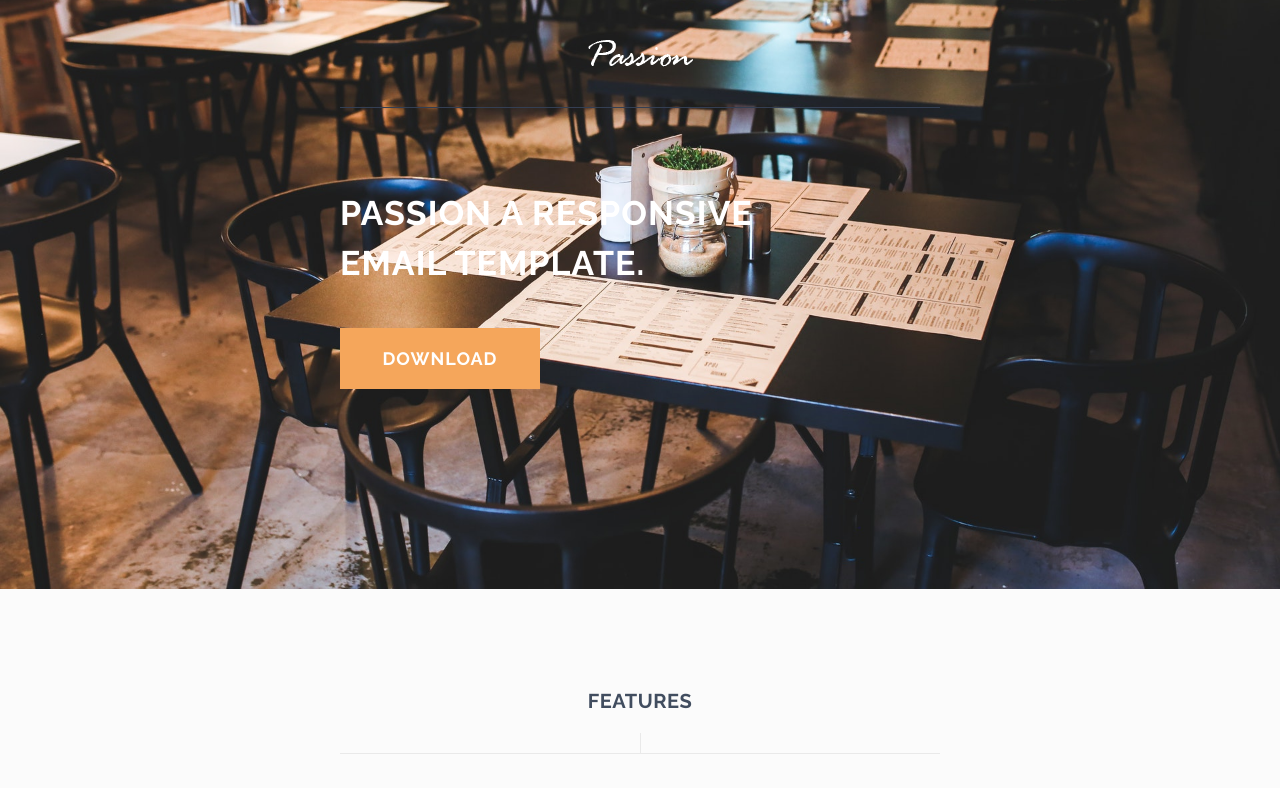
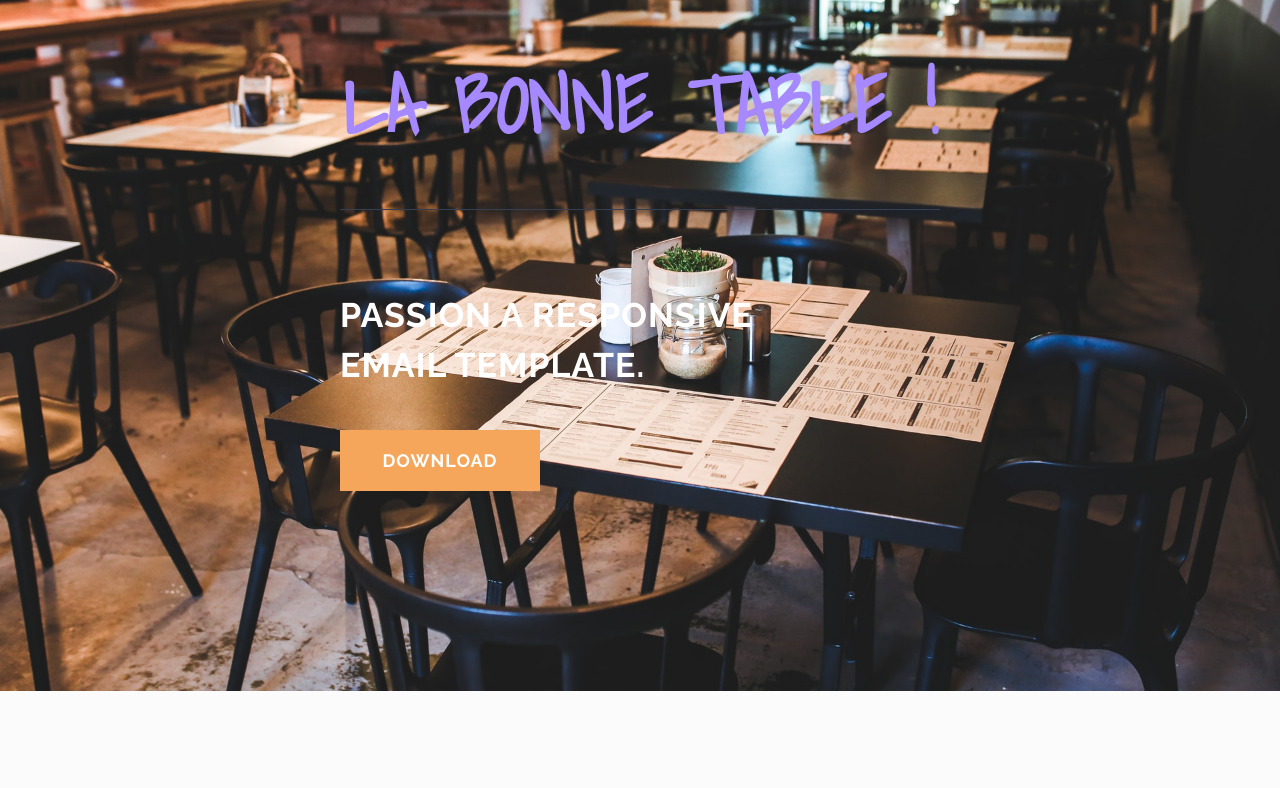
Before and after one commit to MonsieurLoup/Marcassin, a plain HTML site: page template.html in a window 1280 px wide. Shown: the top 788 px of the page. Drawn offline with Linux system fonts and the light colour scheme.

Commit message:
ajout h1 violet La Bonne Table !

```diff
--- a/template.html
+++ b/template.html
@@ -89,7 +89,8 @@
             <!--  Logo  -->
             <tr>
               <td>
-                <img src="img/header_logo.png" width="105" height="27" alt="" title="" border="0" style="border:0; display:inline_block;"/>
+                <!-- <img src="img/header_logo.png" width="105" height="27" alt="" title="" border="0" style="border:0; display:inline_block;"/> -->
+                  <h1 style="font-weight: 800; color: #A688FF; font-size: 80px">LA BONNE TABLE !</h1>
               </td>
             </tr>
             <!--  end logo  -->
```
